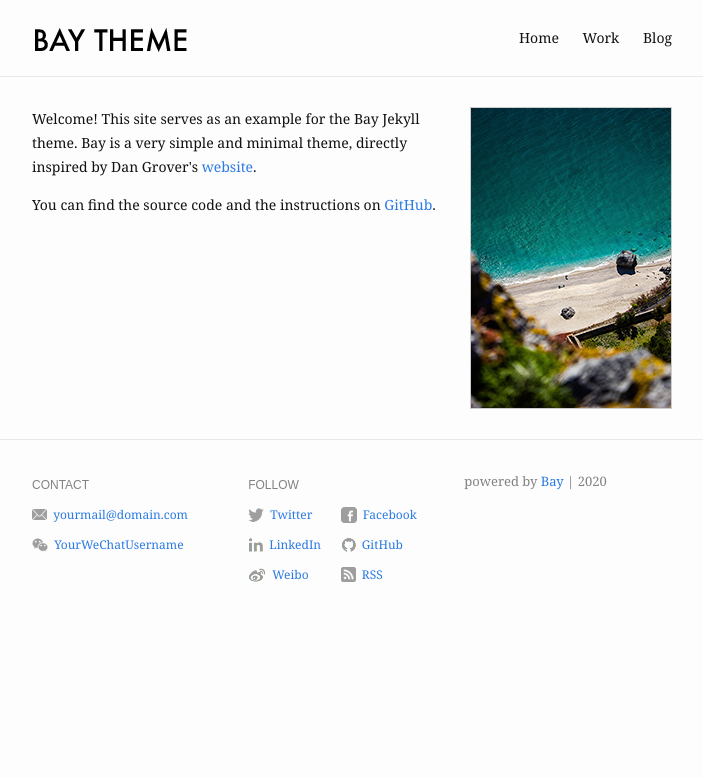
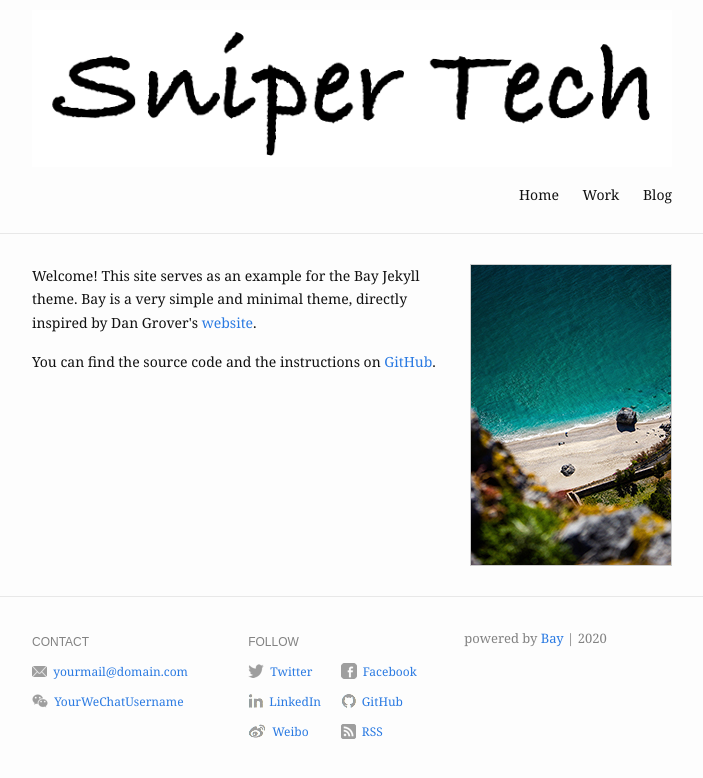
Before and after one commit to albert97/Snippet_Tech, a Jekyll site: the page built from index.md, in a window 1280 px wide. Shown: the top 778 px of the page, without its empty margins (288-991 px from the left). Built offline with Jekyll 4.4.1, drawn with Linux system fonts in a browser that asks for light colours.

Commit message:
Update header.html
Change the title image

```diff
--- a/_includes/header.html
+++ b/_includes/header.html
@@ -1,7 +1,7 @@
 <header class="site-header">
   <div class="wrapper">
     <a class="site-title" href="{{ "" | prepend: site.baseurl | prepend: site.url }}/">
-      <img src="{{ "/assets/img/title.png" | absolute_url }}" alt="{{ site.title }}" />
+      <img src="{{ "/assets/img/SinperTechTitle.png" | absolute_url }}" alt="{{ site.title }}" />
     </a>
 
     <nav class="site-nav">
```
